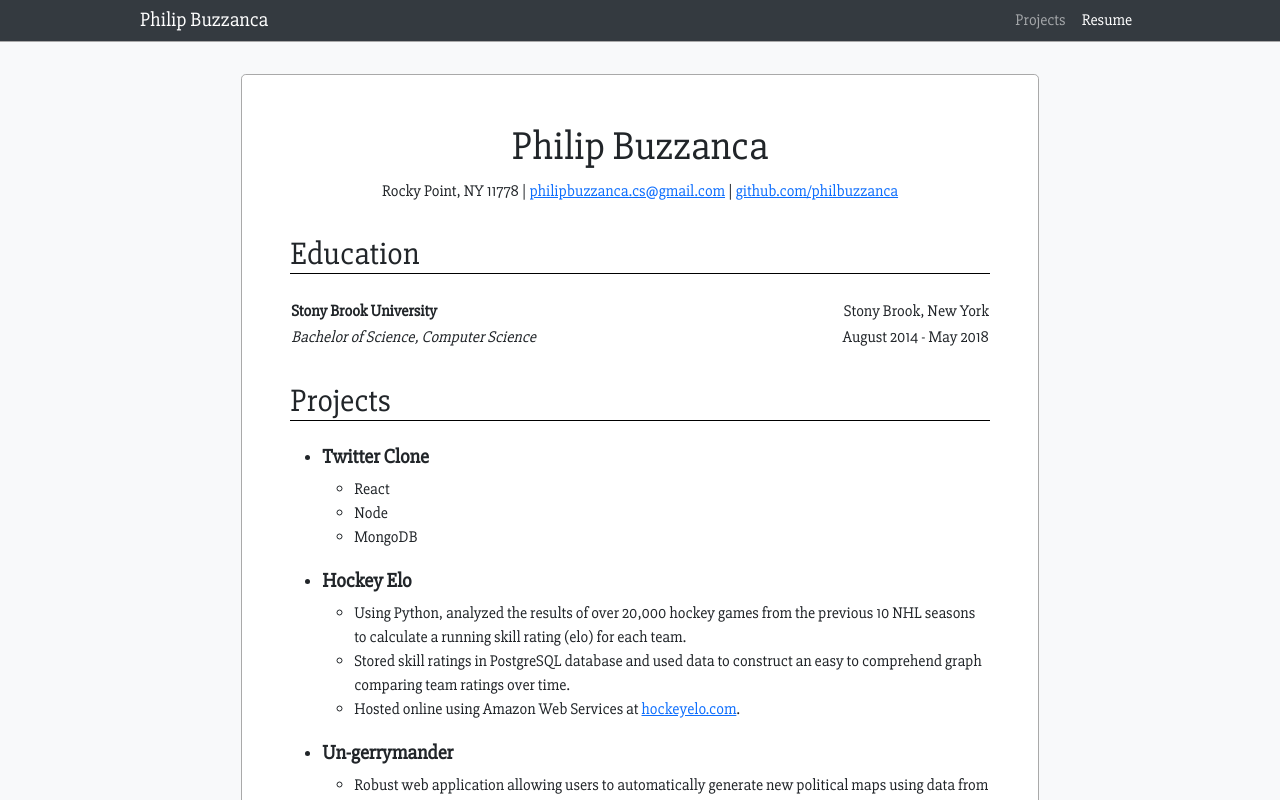
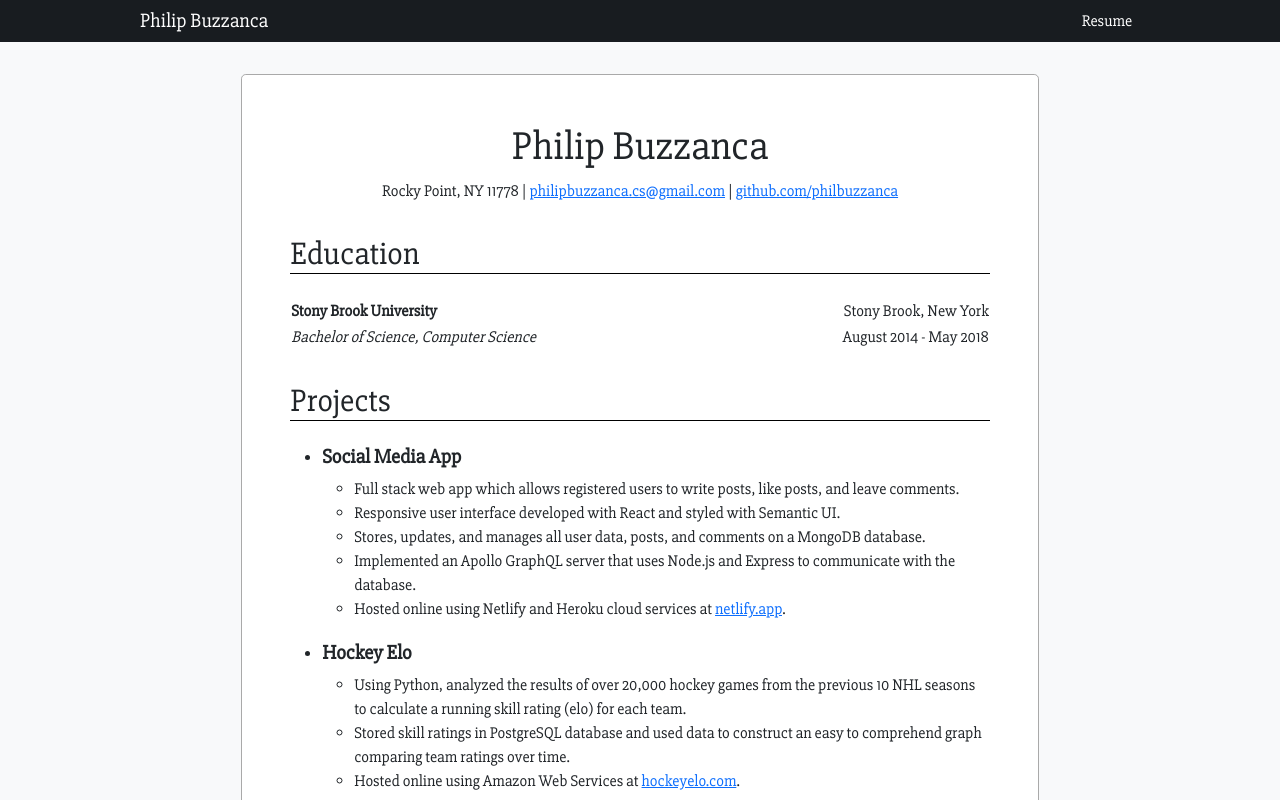
Before and after one commit to philbuzzanca/philbuzzanca.github.io, a React (Create React App) app: page /resume in a window 1280 px wide. Shown: the top 800 px of the page. Built offline with nearby package versions, Linux system fonts and the light colour scheme.

Commit message:
removed projects page, updated resume

```diff
--- a/src/App.css
+++ b/src/App.css
@@ -13,8 +13,7 @@ body {
 }
 
 .menuBar {
-  background-color: rgb(52,58,64);
-  border-bottom: 1px solid darkgrey;
+  background-color: rgb(24, 28, 32);
   height: 2.6em;
   padding-left: 10%;
   padding-right: 10%;
@@ -43,7 +42,7 @@ h5 {
   margin-top: 1em;
 }
 
-@media only screen and (max-width: 860px) {
+@media only screen and (max-width: 800px) {
   .jumbotron{
     width: 100%;
   }
--- a/src/App.js
+++ b/src/App.js
@@ -2,7 +2,6 @@ import { BrowserRouter as Router, Routes, Route } from 'react-router-dom'
 
 import Home from './pages/Home'
 import Resume from './pages/Resume'
-import Projects from './pages/Projects'
 import MenuBar from './components/MenuBar'
 
 function App() {
@@ -12,7 +11,6 @@ function App() {
       <Routes>
         <Route exact path='/' element={<Home />}/>
         <Route exact path='/resume' element={<Resume />}/>
-        <Route exact path='/projects' element={<Projects />}/>
       </Routes>
     </Router>
   );
--- a/src/components/MenuBar.js
+++ b/src/components/MenuBar.js
@@ -12,9 +12,6 @@ const MenuBar = () => {
           </LinkContainer>
         </Nav>
         <Nav>
-          <LinkContainer to="/projects">
-            <Nav.Link active={false}>Projects</Nav.Link>
-          </LinkContainer>
           <LinkContainer to="/resume">
             <Nav.Link active={false}>Resume</Nav.Link>
           </LinkContainer>
--- a/src/pages/Projects.js
+++ /dev/null
@@ -1,14 +0,0 @@
-import Jumbotron from '../components/Jumbotron';
-
-const Projects = () => {
-
-    const body = (
-        <>
-            Under construction
-        </>
-    )
-
-    return <Jumbotron header='Projects' body={body} />
-}
-
-export default Projects
--- a/src/pages/Resume.js
+++ b/src/pages/Resume.js
@@ -24,11 +24,13 @@ const Resume = () => {
             <section name="Projects">
                 <h2>Projects</h2>
                 <ul>
-                    <li><h5><strong>Twitter Clone</strong></h5>
+                    <li><h5><strong>Social Media App</strong></h5>
                         <ul>
-                            <li>React</li>
-                            <li>Node</li>
-                            <li>MongoDB</li>
+                            <li>Full stack web app which allows registered users to write posts, like posts, and leave comments.</li>
+                            <li>Responsive user interface developed with React and styled with Semantic UI.</li>
+                            <li>Stores, updates, and manages all user data, posts, and comments on a MongoDB database.</li>
+                            <li>Implemented an Apollo GraphQL server that uses Node.js and Express to communicate with the database.</li>
+                            <li>Hosted online using Netlify and Heroku cloud services at <a href="https://romantic-hawking-d9a38a.netlify.app">netlify.app</a>.</li>
                         </ul>
                     </li>
                     <li><h5><strong>Hockey Elo</strong></h5>
@@ -52,6 +54,7 @@ const Resume = () => {
                 <h2>Skills</h2>
                 <ul>
                     <li>Strong knowledge of object-oriented programming using Java, C, and Python.</li>
+                    <li>Well-versed in popular web app frameworks including React, Angular, and Express for Node.js.</li>
                     <li>Strong scripting knowledge in Python, JavaScript, and Bash.</li>
                     <li>Extensive knowledge of database design and RDBMS systems, including MySQL, PostgreSQL, SQLite and NoSQL.</li>
                     <li>Comfortable working with, analyzing, and manipulating large sets of data.</li>
```
